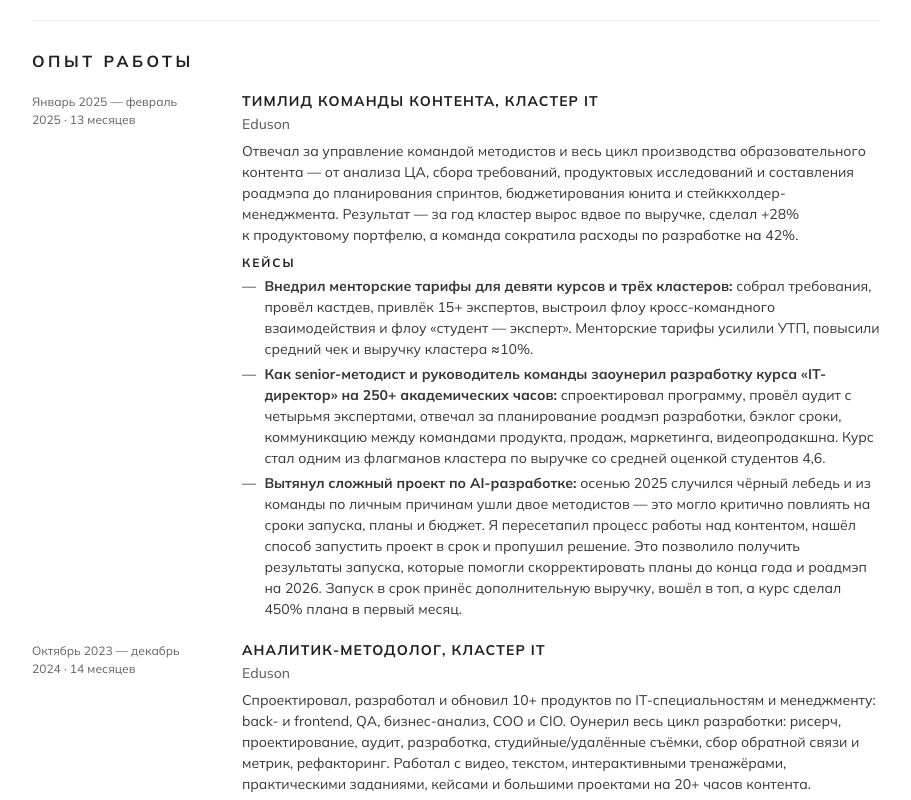
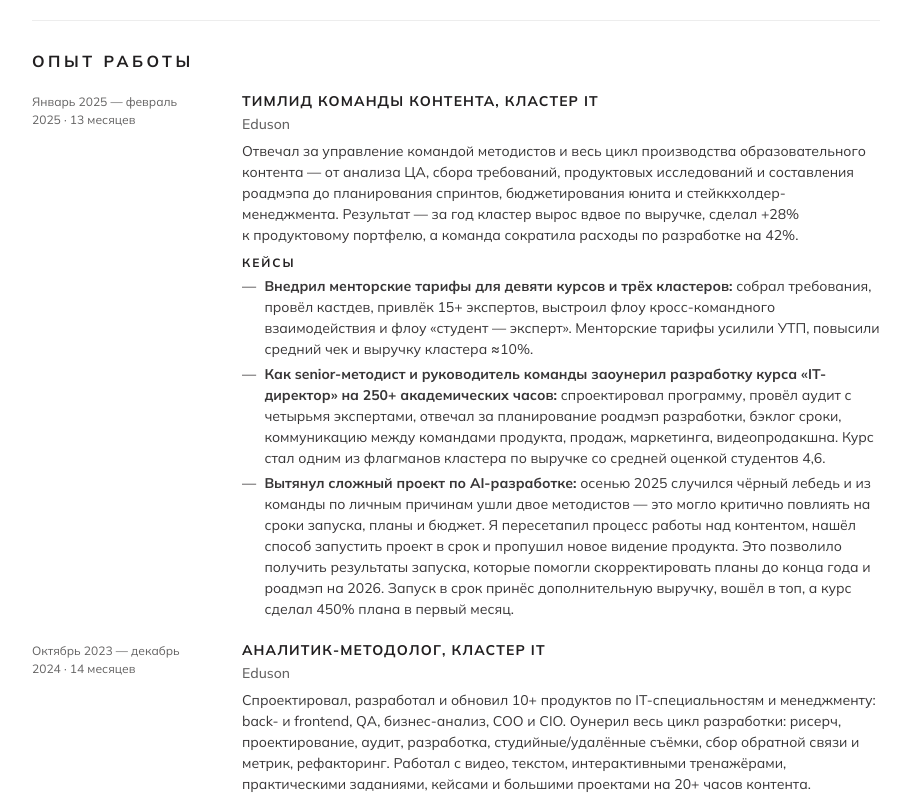
Before and after one commit to fomin-danil/fomin-danil.github.io, a plain HTML site: page index.html in a window 1280 px wide. Shown: the part 254-1054 px from the top of the page, without its empty margins (184-1095 px from the left). Drawn offline with Linux system fonts and the light colour scheme.

Commit message:
Update index.html

```diff
--- a/index.html
+++ b/index.html
@@ -96,7 +96,7 @@
                   <span class="timeline-item__bullet-text">
                     <strong>Вытянул сложный проект по AI-разработке:</strong>
                     осенью 2025 случился чёрный лебедь и из команды по личным причинам ушли двое методистов — это могло критично повлиять на сроки запуска, планы и бюджет.
-                    Я пересетапил процесс работы над контентом, нашёл способ запустить проект в срок и пропушил решение.
+                    Я пересетапил процесс работы над контентом, нашёл способ запустить проект в срок и пропушил новое видение продукта.
                     Это позволило получить результаты запуска, которые помогли скорректировать планы до конца года и роадмэп на 2026.
                     Запуск в срок принёс дополнительную выручку, вошёл в топ, а курс сделал 450% плана в первый месяц.
                   </span>
```
